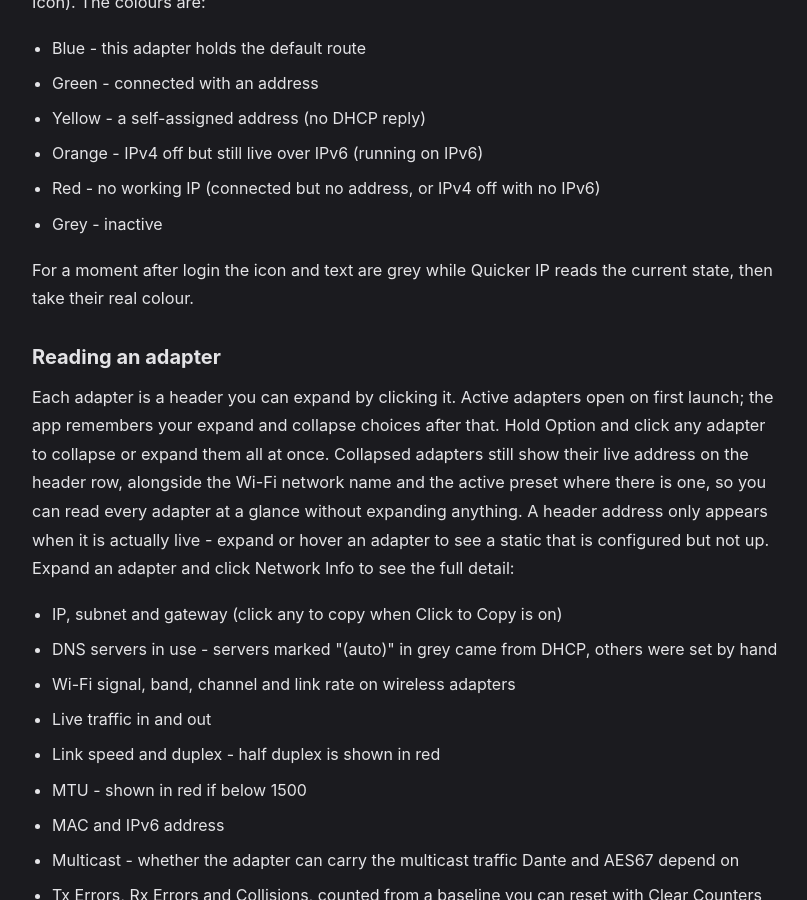
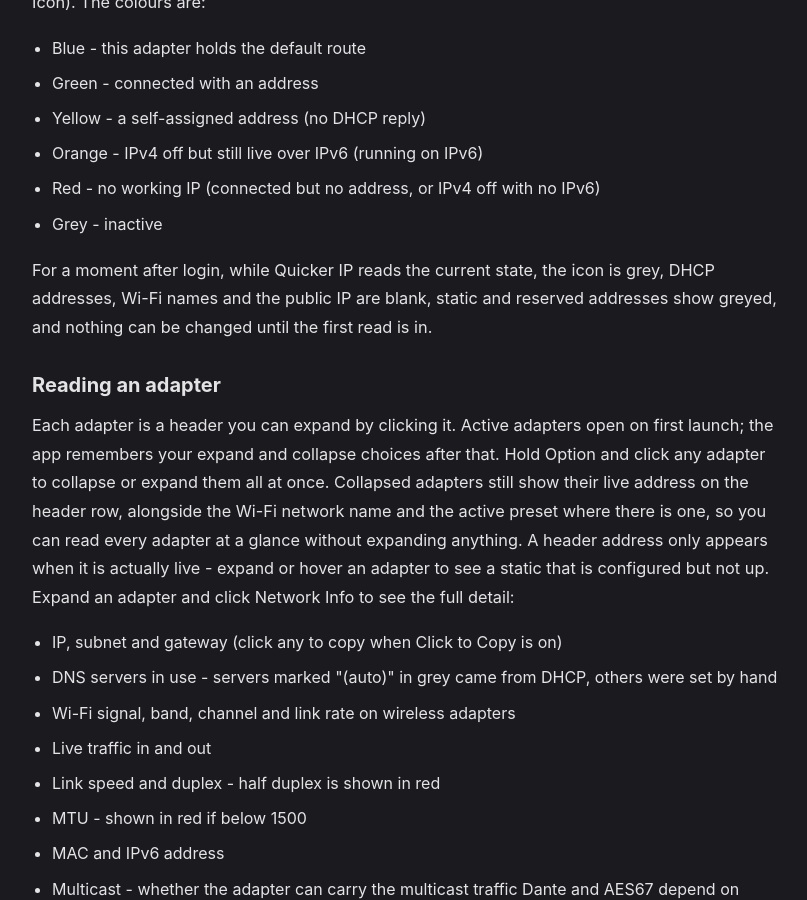
Before and after one commit to BSKapps/bskapps.github.io, a Jekyll site: the page articles/quicker-ip-guide/index.html, which Jekyll copies as it is, in a window 1280 px wide and 900 px high, scrolled down 473 px. Shown: the whole window, without its empty margins (232-1039 px from the left). Built offline with Jekyll 4.4.1, drawn with Linux system fonts in a browser that asks for light colours.

Commit message:
QIP guide: cold-boot wording for blank DHCP addresses and greyed static ones

```diff
--- a/articles/quicker-ip-guide/index.html
+++ b/articles/quicker-ip-guide/index.html
@@ -34,7 +34,7 @@
                 <li>Red - no working IP (connected but no address, or IPv4 off with no IPv6)</li>
                 <li>Grey - inactive</li>
             </ul>
-            <p>For a moment after login the icon and text are grey while Quicker IP reads the current state, then take their real colour.</p>
+            <p>For a moment after login, while Quicker IP reads the current state, the icon is grey, DHCP addresses, Wi-Fi names and the public IP are blank, static and reserved addresses show greyed, and nothing can be changed until the first read is in.</p>
 
             <h2>Reading an adapter</h2>
             <p>Each adapter is a header you can expand by clicking it. Active adapters open on first launch; the app remembers your expand and collapse choices after that. Hold Option and click any adapter to collapse or expand them all at once. Collapsed adapters still show their live address on the header row, alongside the Wi-Fi network name and the active preset where there is one, so you can read every adapter at a glance without expanding anything. A header address only appears when it is actually live - expand or hover an adapter to see a static that is configured but not up. Expand an adapter and click Network Info to see the full detail:</p>
```
